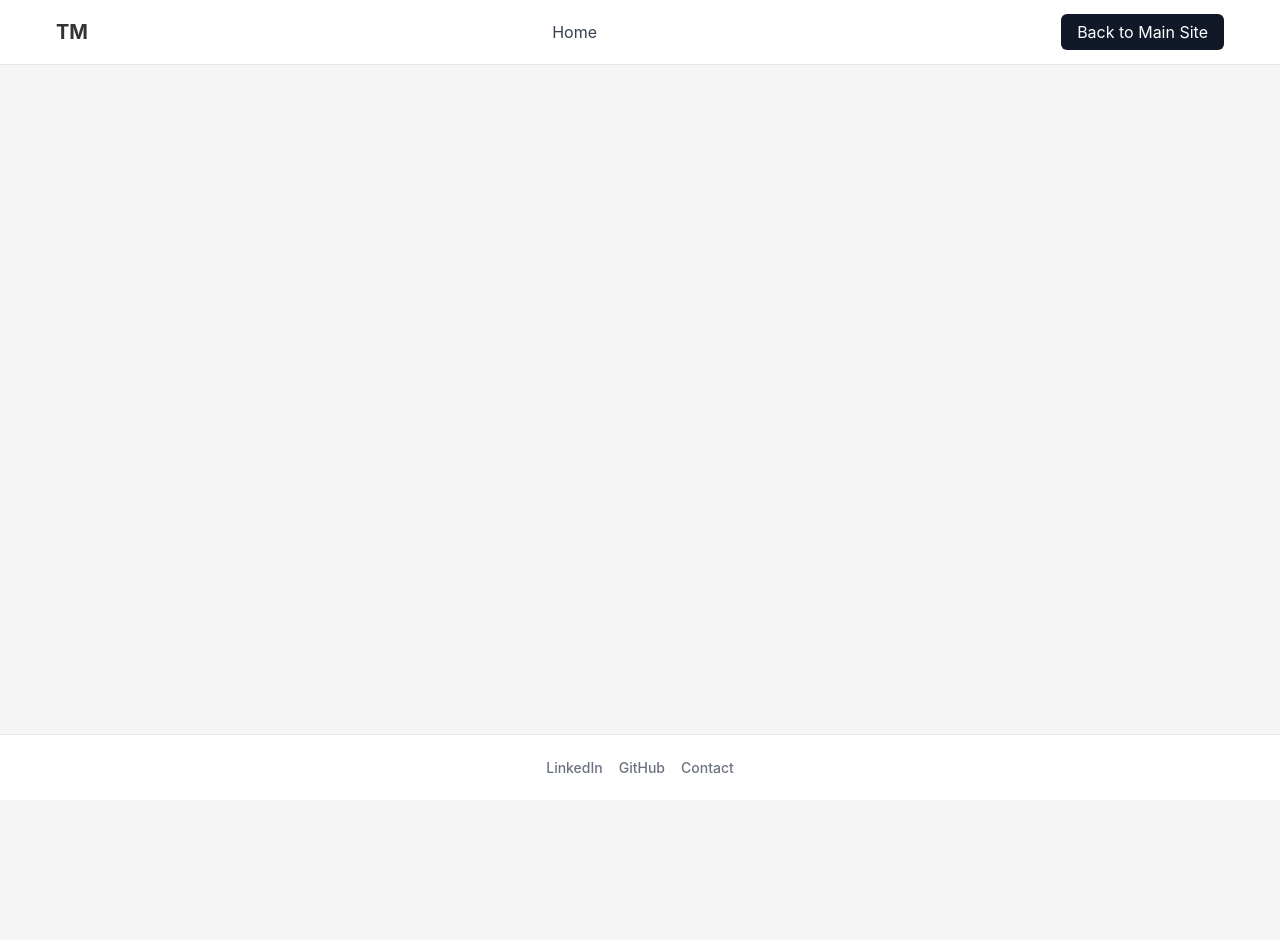
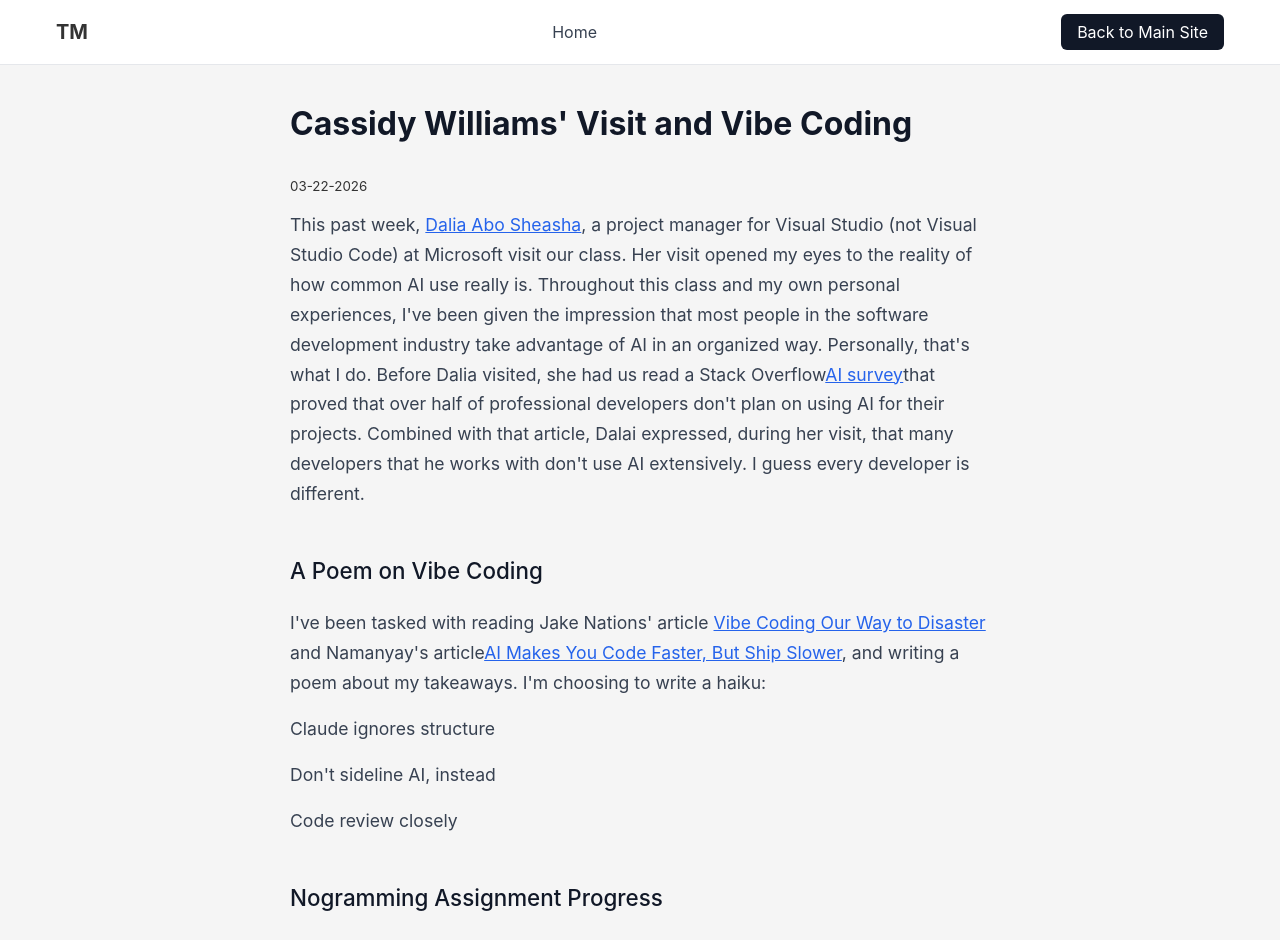
Before and after one commit to theo-mandelbaum/blog, a React (Create React App) app: page /nine in a window 1280 px wide. Shown: the top 940 px of the page. Before the commit the page ends 800 px from the top, so only its background shows below. Built offline with nearby package versions, Linux system fonts and the light colour scheme.

Commit message:
blog nine done

```diff
--- a/src/App.js
+++ b/src/App.js
@@ -9,6 +9,7 @@ import Fifth from './blogs/Fifth';
 import Six from './blogs/Six';
 import Seven from './blogs/Seven';
 import Eight from './blogs/Eight';
+import Nine from './blogs/Nine';
 import './App.css';
 
 function App() {
@@ -37,6 +38,7 @@ function App() {
           <Route path="/six" element={<Six />} />
           <Route path="/seven" element={<Seven />} />
           <Route path="/eight" element={<Eight />} />
+          <Route path="/nine" element={<Nine />} />
         </Routes>
       </main>
 
--- /dev/null
+++ b/src/blogs/Nine.js
@@ -0,0 +1,41 @@
+import React from 'react';
+
+function Nine() {
+    return (
+        <div className="blog-post">
+            <h1>Cassidy Williams' Visit and Vibe Coding</h1>
+            <small>03-22-2026</small>
+            <p>
+                This past week, <a href='https://www.linkedin.com/in/daliashea/' target="_blank" rel="noopener noreferrer">Dalia Abo Sheasha</a>, a project manager for Visual Studio (not Visual Studio Code)
+                at Microsoft visit our class. Her visit opened my eyes to the reality of how common AI use really is. Throughout this class and my own personal
+                experiences, I've been given the impression that most people in the software development industry take advantage of AI in an organized way.
+                Personally, that's what I do. Before Dalia visited, she had us read a Stack Overflow<a href='https://survey.stackoverflow.co/2025/ai' target="_blank" rel="noopener noreferrer">AI survey</a>
+                that proved that over half of professional developers don't plan on using AI for their projects. Combined with that article, Dalai expressed, during her visit, that many developers
+                that he works with don't use AI extensively. I guess every developer is different.
+            </p>
+            <br />
+            <h2>A Poem on Vibe Coding</h2>
+            <p>
+                I've been tasked with reading Jake Nations' article <a href='https://www.arthropod.software/p/vibe-coding-our-way-to-disaster' target="_blank" rel="noopener noreferrer">Vibe Coding Our Way to Disaster</a> and Namanyay's article
+                <a href='https://nmn.gl/blog/ai-code-review' target="_blank" rel="noopener noreferrer">AI Makes You Code Faster, But Ship Slower</a>, and writing a poem about my takeaways. I'm choosing to write a haiku:
+            </p>
+            <p>
+                Claude ignores structure
+            </p>
+            <p>
+                Don't sideline AI, instead
+            </p>
+            <p>
+                Code review closely
+            </p>
+            <br />
+            <h2>Nogramming Assignment Progress</h2>
+            <p>
+                As of now, I haven't began assembling the framework of my LLM. So, I'll continue my task from last week of
+                gluing the LLM pieces together, starting with the weights of the probabilities.
+            </p>
+        </div>
+    );
+}
+
+export default Nine;
--- a/src/home.js
+++ b/src/home.js
@@ -15,6 +15,7 @@ function Home() {
         <li><a href="/six">John Miller's Visit and My AI Identity</a></li>
         <li><a href="/seven">The Eternal Promise, The Training Data Paradox, and AI Myths</a></li>
         <li><a href="/eight">Dalia Abo Sheasha's Visit, Martin Fowler, and Stack Overflow's AI Survey</a></li>
+        <li><a href="/nine">Cassidy Williams' Visit and Vibe Coding</a></li>
       </ul>
     </div>
   );
```
